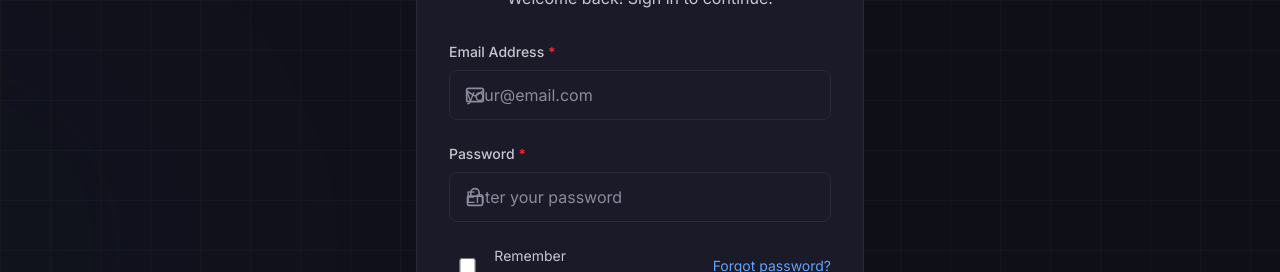
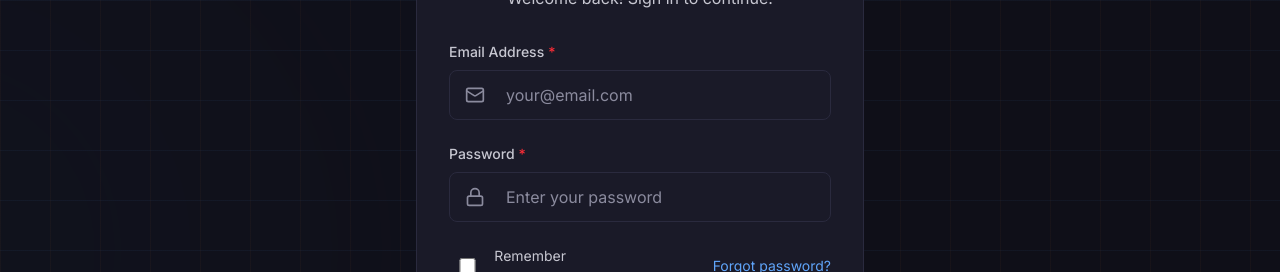
Before and after one commit to hrideymarwah15/Fest, a Next.js app: page /auth/signin in a window 1280 px wide. Shown: the part 200-472 px from the top of the page. Built offline with nearby package versions, Linux system fonts and the light colour scheme.

Commit message:
fix: Prevent search icon overlapping text by increasing input padding

```diff
--- a/src/app/sports/page.tsx
+++ b/src/app/sports/page.tsx
@@ -121,7 +121,7 @@ export default function SportsPage() {
                 placeholder="Search sports..."
                 value={searchQuery}
                 onChange={(e) => setSearchQuery(e.target.value)}
-                className="w-full pl-12 pr-4 py-3 bg-[var(--input-bg)] border border-[var(--input-border)] rounded-xl text-white placeholder:text-[var(--text-muted)] focus:outline-none focus:border-[var(--accent-primary)]"
+                className="w-full !pl-14 pr-4 py-3 bg-[var(--input-bg)] border border-[var(--input-border)] rounded-xl text-white placeholder:text-[var(--text-muted)] focus:outline-none focus:border-[var(--accent-primary)]"
               />
             </div>
             <div className="flex gap-2">
--- a/src/components/ui/Input.tsx
+++ b/src/components/ui/Input.tsx
@@ -39,8 +39,8 @@ const Input = forwardRef<HTMLInputElement, InputProps>(
               "focus:outline-none focus:border-[var(--accent-primary)] focus:ring-2 focus:ring-[var(--accent-primary)]/20",
               "placeholder:text-[var(--text-muted)]",
               "hover:border-[var(--text-muted)]",
-              icon && iconPosition === "left" && "pl-12",
-              icon && iconPosition === "right" && "pr-12",
+              icon && iconPosition === "left" && "!pl-14",
+              icon && iconPosition === "right" && "!pr-14",
               error && "border-red-500 focus:border-red-500 focus:ring-red-500/20 hover:border-red-400",
               props.disabled && "opacity-50 cursor-not-allowed",
               className
```
